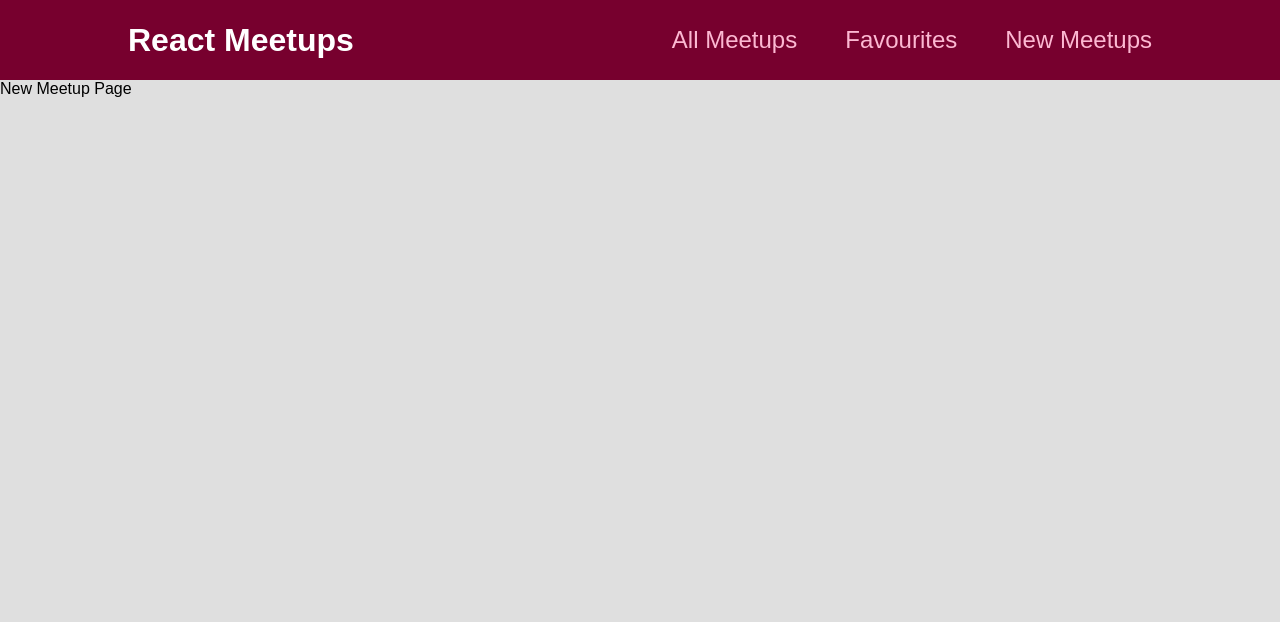
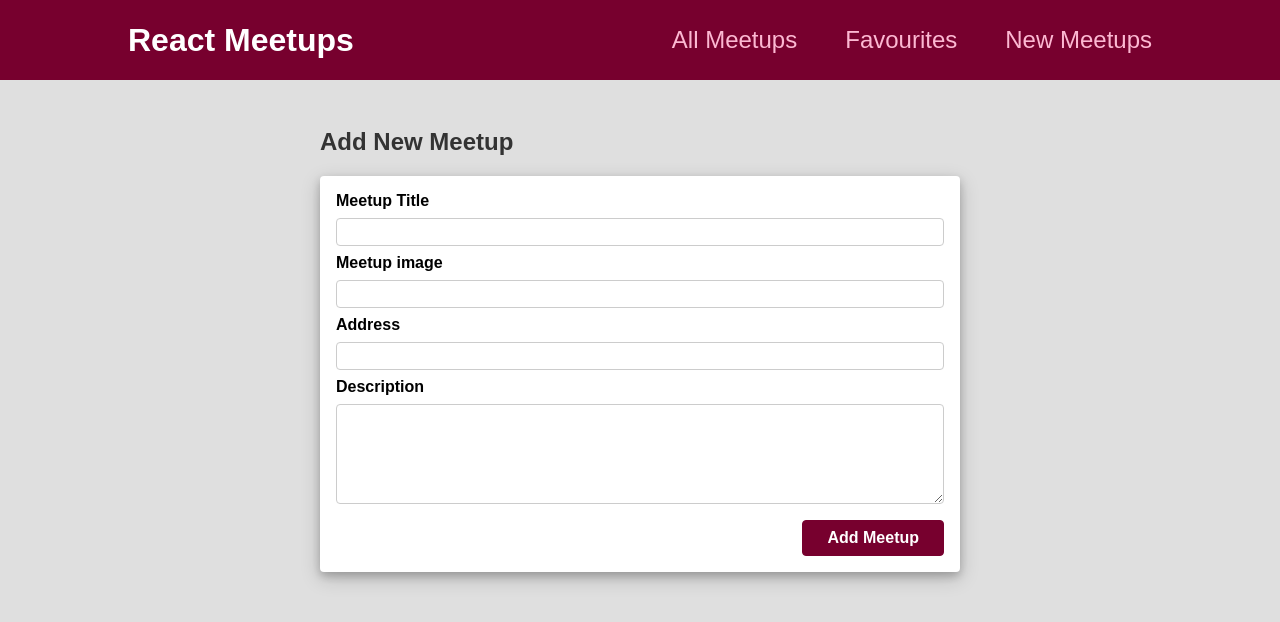
Before and after one commit to tony2tones/react-course, a React (Create React App) app: page /new-meetup in a window 1280 px wide. Shown: the top 622 px of the page. Built offline with nearby package versions, Linux system fonts and the light colour scheme.

Commit message:
connecting with firebase and added form with form data sending data

```diff
--- a/src/App.js
+++ b/src/App.js
@@ -3,13 +3,13 @@ import { BrowserRouter, Route, Switch } from "react-router-dom";
 import AllMeetupsPage from "./pages/AllMeetups";
 import NewMeetupsPage from "./pages/NewMeetups";
 import FavouritesPage from "./pages/Favourites";
-import MainNavigation from "./components/layout/MainNavigation";
-
+// import MainNavigation from "./components/layout/MainNavigation";
+import Layout from "./components/layout/layout";
 function App() {
   return (
-    <div>
-      <BrowserRouter>
-        <MainNavigation />
+    <BrowserRouter>
+      {/* <MainNavigation /> */}
+      <Layout>
         <Switch>
           <Route path="/" exact>
             <AllMeetupsPage />
@@ -21,8 +21,8 @@ function App() {
             <FavouritesPage />
           </Route>
         </Switch>
-      </BrowserRouter>
-    </div>
+      </Layout>
+    </BrowserRouter>
   );
 }
 
--- a/src/components/layout/Layout.module.css
+++ b/src/components/layout/Layout.module.css
@@ -0,0 +1,5 @@
+.main {
+    margin: 3rem auto;
+    width: 90%;
+    max-width: 40rem;
+  }
--- a/src/components/layout/layout.js
+++ b/src/components/layout/layout.js
@@ -1,10 +1,13 @@
-import MainNavigation from './MainNavigation';
-import classes from './Layout.module.css';
+import MainNavigation from "./MainNavigation";
+import classes from "./Layout.module.css";
 
-function Layout() {
-return <div>
-    <MainNavigation />
-</div>
+function Layout(props) {
+  return (
+    <div>
+      <MainNavigation />
+      <main className={classes.main}>{props.children}</main>
+    </div>
+  );
 }
 
 export default Layout;
--- /dev/null
+++ b/src/components/meetups/NewMeetupForm.js
@@ -0,0 +1,64 @@
+import { useRef } from "react";
+
+import Card from "../ui/Card";
+import classes from "./NewMeetupForm.module.css";
+
+function NewMeetupForm(props) {
+  const titleInputRef = useRef();
+  const imageInputRef = useRef();
+  const addressInputRef = useRef();
+  const descriptoinInputRef = useRef();
+  function submitHandler(event) {
+    event.preventDefault();
+
+    const enteredTitle = titleInputRef.current.value;
+    const enteredImage = imageInputRef.current.value;
+    const enteredAddress = addressInputRef.current.value;
+    const enteredDescrition = descriptoinInputRef.current.value;
+
+    const meetupData = {
+      title: enteredTitle,
+      image: enteredImage,
+      address: enteredAddress,
+      description: enteredDescrition,
+    };
+    console.log(meetupData);
+    props.onAddMeetup(meetupData);
+
+  }
+  return (
+    <Card>
+      <form className={classes.form} onSubmit={submitHandler}>
+        <div className={classes.control}>
+          <label htmlFor="title">Meetup Title</label>
+          <input type="text" required id="title" ref={titleInputRef} />
+        </div>
+
+        <div className={classes.control}>
+          <label htmlFor="image">Meetup image</label>
+          <input type="url" required id="image" ref={imageInputRef} />
+        </div>
+
+        <div className={classes.control}>
+          <label htmlFor="address">Address</label>
+          <input type="text" required id="address" ref={addressInputRef} />
+        </div>
+
+        <div className={classes.control}>
+          <label htmlFor="description">Description</label>
+          <textarea
+            required
+            id="description"
+            rows="5"
+            ref={descriptoinInputRef}
+          />
+        </div>
+        <div className={classes.actions}>
+          <button>Add Meetup</button>
+        </div>
+      </form>
+    </Card>
+  );
+}
+
+export default NewMeetupForm;
--- /dev/null
+++ b/src/components/meetups/NewMeetupForm.module.css
@@ -0,0 +1,48 @@
+.form {
+    padding: 1rem;
+    background-color: #fff;
+    box-shadow: 0 4px 8px 0 rgba(0, 0, 0, 0.2), 0 6px 20px 0 rgba(0, 0, 0, 0.19);
+    border-radius: 4px;
+  }
+
+  .control {
+    margin-bottom: 0.5rem;
+  }
+
+  .control label {
+    display: block;
+    font-weight: bold;
+    margin-bottom: 0.5rem;
+  }
+
+  .control input,
+  .control textarea {
+    display: block;
+    font: inherit;
+    border-radius: 4px;
+    border: 1px solid #ccc;
+    padding: 0.25rem;
+    width: 100%;
+  }
+
+  .actions {
+    margin-top: 1rem;
+    text-align: right;
+  }
+
+  .actions button {
+    font: inherit;
+    cursor: pointer;
+    background-color: #77002e;
+    color: white;
+    padding: 0.5rem 1.5rem;
+    border: 1px solid #77002e;
+    border-radius: 4px;
+    font-weight: bold;
+  }
+
+  .actions button:hover,
+  .actions button:active {
+    background-color: #a50e48;
+    border-color: #a50e48;
+  }
--- a/src/pages/NewMeetups.js
+++ b/src/pages/NewMeetups.js
@@ -1,6 +1,21 @@
+import NewMeetupForm from "../components/meetups/NewMeetupForm";
+
 function NewMeetupsPage() {
-    return <div>New Meetup Page</div>
+  function addMeetupHandler(meetupData) {
+    fetch("https://fir-social-886a6.firebaseio.com/meetups.json", {
+      method: "POST",
+      body: JSON.stringify(meetupData),
+      headers: {
+        "Content-Type": "application/json",
+      },
+    });
+  }
+  return (
+    <section>
+      <h1>Add New Meetup</h1>
+      <NewMeetupForm onAddMeetup={addMeetupHandler} />
+    </section>
+  );
 }
 
-
 export default NewMeetupsPage;
```
